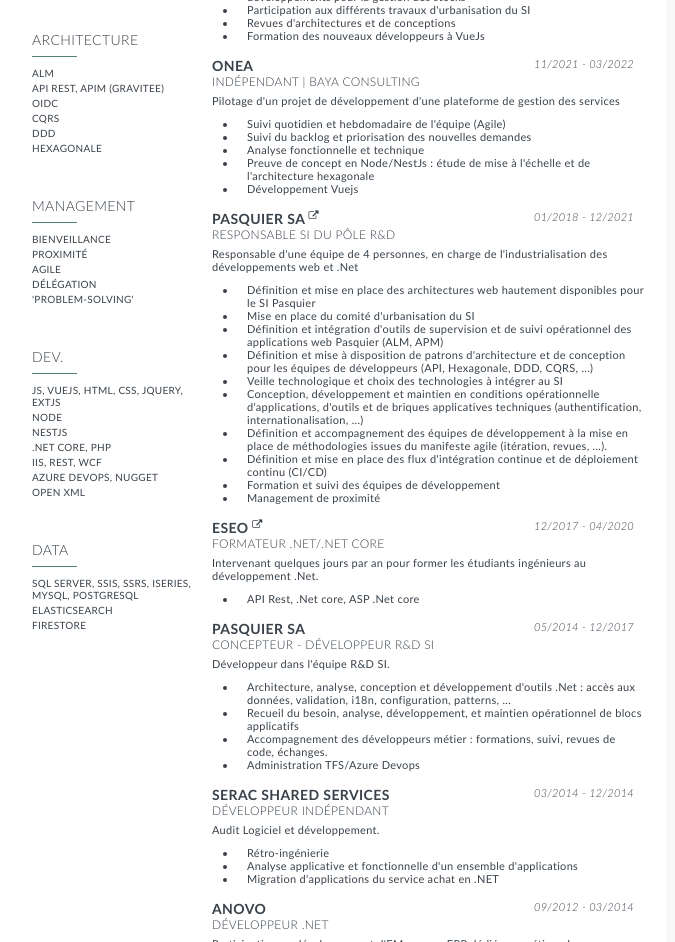
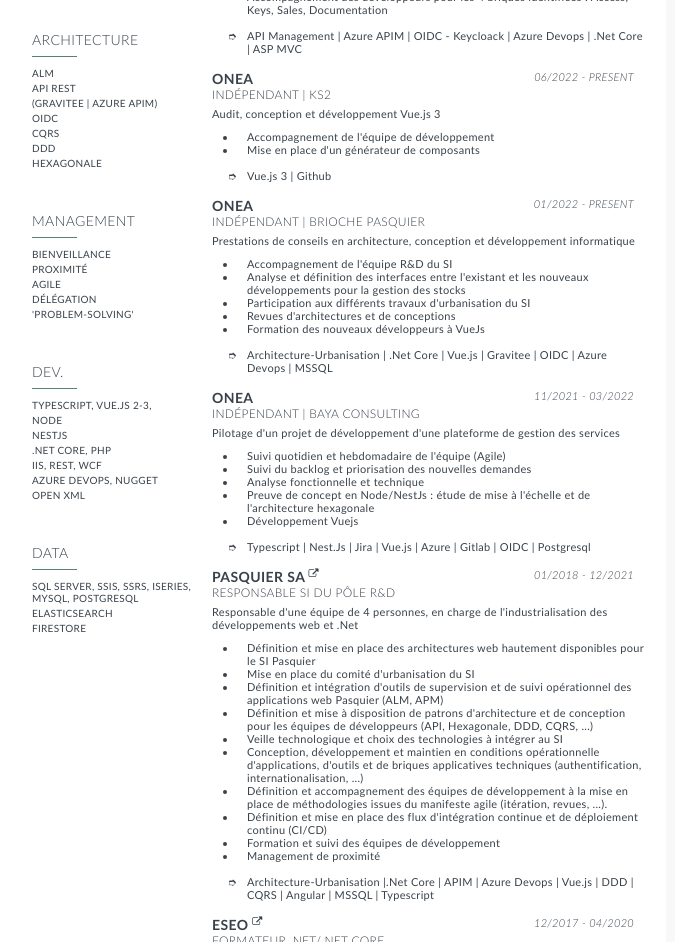
Before and after one commit to deka/deka, a plain HTML site: page index.html in a window 1280 px wide. Shown: the part 321-1263 px from the top of the page, without its empty margins (308-983 px from the left). Drawn offline with Linux system fonts and the light colour scheme; a web font is replaced by a local one.

Commit message:
Update index.html

```diff
--- a/index.html
+++ b/index.html
@@ -123,6 +123,15 @@
 p,
 li {
   font-size: 11px; }
+
+li {
+font-size: 11px; }
+
+ul:not(.minimal):not(.two-column) li:empty {
+    list-style-type:" ";}
+
+ul:not(.minimal):not(.two-column) li:last-child {
+    list-style-type:"\27AE";}
 
 blockquote {
   font-size: 11px;
@@ -312,7 +321,8 @@
 					                        <div class="keyline"></div>
 					                    </div>                    <ul class="minimal">
 					                            <li><h6>ALM</h6></li>
-					                            <li><h6>Api Rest, APIM (Gravitee)</h6></li>
+					                            <li><h6>Api Rest</h6></li>
+					                            <li><h6>(Gravitee | Azure APIM)</h6></li>
 					                            <li><h6>OIDC</h6></li>
 					                            <li><h6>CQRS</h6></li>
 					                            <li><h6>DDD</h6></li>
@@ -336,7 +346,7 @@
 					                        <h3>Dev.</h3>
 					                        <div class="keyline"></div>
 					                    </div>                    <ul class="minimal">
-					                            <li><h6>js, vuejs, html, css, jquery, ExtJs</h6></li>
+					                            <li><h6>Typescript, Vue.js 2-3, </h6></li>
 					                            <li><h6>Node</h6></li>
 					                            <li><h6>NestJs</h6></li>
 					                            <li><h6>.Net core, PHP</h6></li>
@@ -369,6 +379,49 @@
 					                        ONEA
 					                </h3>
 					                <h5 class="italic pull-right">
+					                        <span class="startDate">07/2022</span>
+					                        <span class="endDate"> - Present</span>
+					                </h5>
+					            </div>
+					            <h4>Indépendant | Soget</h4>
+
+					            <p class="summary">Accompagnement dans la mise en place d&#x27;une solution d&#x27;API management</p>
+
+					            <ul>
+					                <li>Rédaction de spécifications techniques et fonctionnelles</li>
+					                <li>Mise en place d&#x27;un portail de documentation (Bump.sh)</li>
+					                <li>Accompagnement des développeurs pour les 4 briques identifiées : Access, Keys, Sales, Documentation</li>
+					                <li></li>
+					                <li>API Management | Azure APIM | OIDC - Keycloack | Azure Devops | .Net Core | ASP MVC</li>
+					            </ul>
+					        </section>
+					        <section class="item">
+					            <div class="section-header clearfix">
+					                <h3 class="bold pull-left">
+					                        ONEA
+					                </h3>
+					                <h5 class="italic pull-right">
+					                        <span class="startDate">06/2022</span>
+					                        <span class="endDate"> - Present</span>
+					                </h5>
+					            </div>
+					            <h4>Indépendant | KS2</h4>
+
+					            <p class="summary">Audit, conception et développement Vue.js 3</p>
+
+					            <ul>
+					                <li>Accompagnement de l&#x27;équipe de développement</li>
+					                <li>Mise en place d&#x27;un générateur de composants</li>
+					                <li></li>
+					                <li>Vue.js 3 | Github</li>
+					            </ul>
+					        </section>
+					        <section class="item">
+					            <div class="section-header clearfix">
+					                <h3 class="bold pull-left">
+					                        ONEA
+					                </h3>
+					                <h5 class="italic pull-right">
 					                        <span class="startDate">01/2022</span>
 					                        <span class="endDate"> - Present</span>
 					                </h5>
@@ -383,6 +436,8 @@
 					                <li>Participation aux différents travaux d&#x27;urbanisation du SI</li>
 					                <li>Revues d&#x27;architectures et de conceptions</li>
 					                <li>Formation des nouveaux développeurs à VueJs</li>
+					                <li></li>
+					                <li>Architecture-Urbanisation | .Net Core | Vue.js | Gravitee | OIDC | Azure Devops | MSSQL</li>
 					            </ul>
 					        </section>
 					        <section class="item">
@@ -405,6 +460,8 @@
 					                <li>Analyse fonctionnelle et technique</li>
 					                <li>Preuve de concept en Node/NestJs : étude de mise à l&#x27;échelle et de l&#x27;architecture hexagonale</li>
 					                <li>Développement Vuejs</li>
+					                <li></li>
+					                <li>Typescript | Nest.Js | Jira | Vue.js | Azure | Gitlab | OIDC | Postgresql</li>
 					            </ul>
 					        </section>
 					        <section class="item">
@@ -434,6 +491,8 @@
 					                <li>Définition et mise en place des flux d&#x27;intégration continue et de déploiement continu (CI/CD)</li>
 					                <li>Formation et suivi des équipes de développement</li>
 					                <li>Management de proximité</li>
+					                <li></li>
+					                <li>Architecture-Urbanisation |.Net Core | APIM | Azure Devops | Vue.js | DDD | CQRS | Angular | MSSQL | Typescript</li>
 					            </ul>
 					        </section>
 					        <section class="item">
@@ -453,7 +512,7 @@
 					            <p class="summary">Intervenant quelques jours par an pour former les étudiants ingénieurs au développement .Net.</p>
 
 					            <ul>
-					                <li>API Rest, .Net core, ASP .Net core</li>
+					                <li>API Rest | .Net core | ASP .Net core</li>
 					            </ul>
 					        </section>
 					        <section class="item">
@@ -475,6 +534,8 @@
 					                <li>Recueil du besoin, analyse, développement, et maintien opérationnel de blocs applicatifs</li>
 					                <li>Accompagnement des développeurs métier : formations, suivi, revues de code, échanges.</li>
 					                <li>Administration TFS/Azure Devops</li>
+					                <li></li>
+					                <li>C# | Net 3.5-4.* | Azure Devops | MSSQL | ISeries SQL</li>
 					            </ul>
 					        </section>
 					        <section class="item">
@@ -495,6 +556,8 @@
 					                <li>Rétro-ingénierie</li>
 					                <li>Analyse applicative et fonctionnelle d&#x27;un ensemble d&#x27;applications</li>
 					                <li>Migration d&#x27;applications du service achat en .NET</li>
+					                <li></li>
+					                <li>VB.Net | C# | .Net 3.5-4.*</li>
 					            </ul>
 					        </section>
 					        <section class="item">
@@ -515,6 +578,8 @@
 					                <li>Maintenance et évolutions de l&#x27;application développée en .NET.Net</li>
 					                <li>Mise en place d&#x27;une architecture N&#x27;Tiers</li>
 					                <li>Développement d&#x27;une librairie d&#x27;abstraction des EDI avec les transporteurs (UPS, DHL, Chronopost, DPD)</li>
+					                <li></li>
+					                <li>.Net 3.5-4.* | Winform | MSSQL</li>
 					            </ul>
 					        </section>
 					        <section class="item">
@@ -537,6 +602,8 @@
 					                <li>Développement d&#x27;un extranet de suivi de commandes de repas (liaison froide)</li>
 					                <li>Maintenance et amélioration d&#x27;une application de scans (Windows CE)</li>
 					                <li>Développement d&#x27;un générateur de menus : outil de conception des menus pour les services diététiques et communication</li>
+					                <li></li>
+					                <li>Javascript | JQuery | PHP | .Net 3.5-4.* | Winform | MSSQL</li>
 					            </ul>
 					        </section>
 					        <section class="item">
@@ -554,6 +621,8 @@
 
 					            <ul>
 					                <li>Micro ERP (stock, bon de commande, facturation</li>
+					                <li></li>
+					                <li>PHP | Javascript</li>
 					            </ul>
 					        </section>
 					        <section class="item">
@@ -575,6 +644,8 @@
 					                <li>Sonorisateur dans l&#x27;évènementiel</li>
 					                <li>Hotline pour un fournisseur de décodeurs TV</li>
 					                <li>Animateur socio-culturel</li>
+					                <li></li>
+					                <li>Travail en équipe | Sens du service</li>
 					            </ul>
 					        </section>
 					</div>
```
